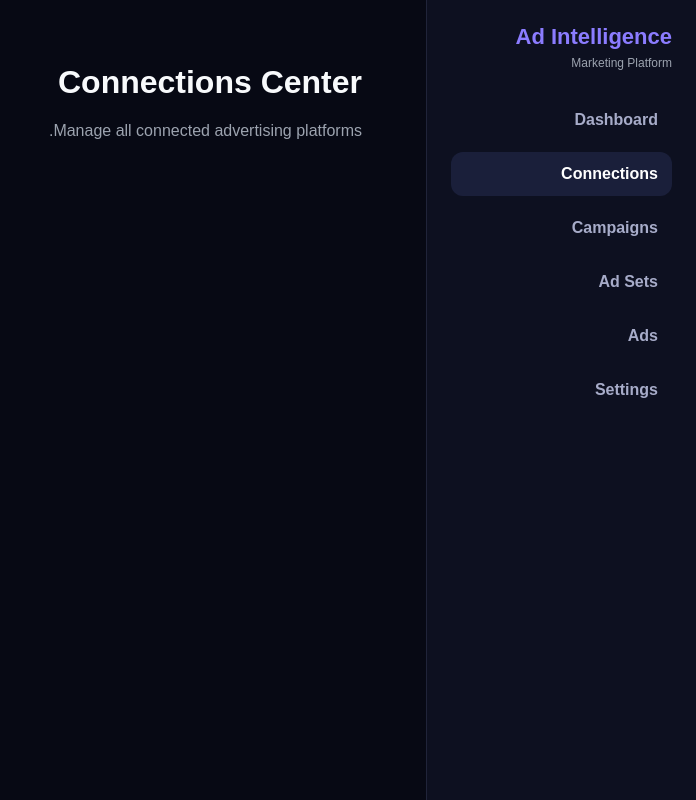
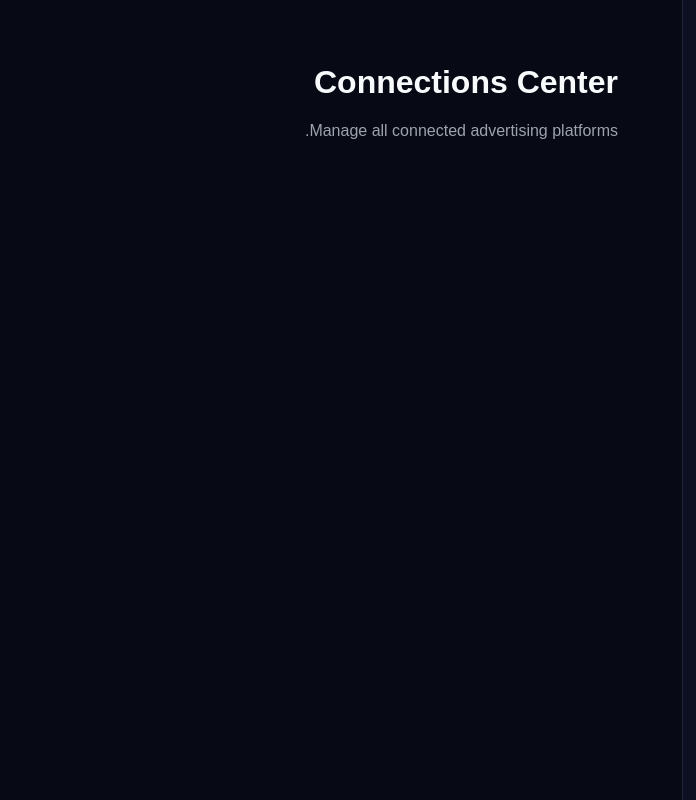
Before and after one commit to ahmedashrafaa413-hub/ad-intelligence, a Next.js app: page /connections in a window 1280 px wide. Shown: the whole page, without its empty margins (584-1280 px from the left). Built offline with nearby package versions, Linux system fonts and the light colour scheme.

Commit message:
Update layout.jsx

```diff
--- a/app/layout.jsx
+++ b/app/layout.jsx
@@ -12,7 +12,9 @@ export default function RootLayout({ children }) {
       <body>
         <div className="app-shell">
           <Sidebar />
-          <main className="main-content">{children}</main>
+          <main className="main">
+            {children}
+          </main>
         </div>
       </body>
     </html>
```
